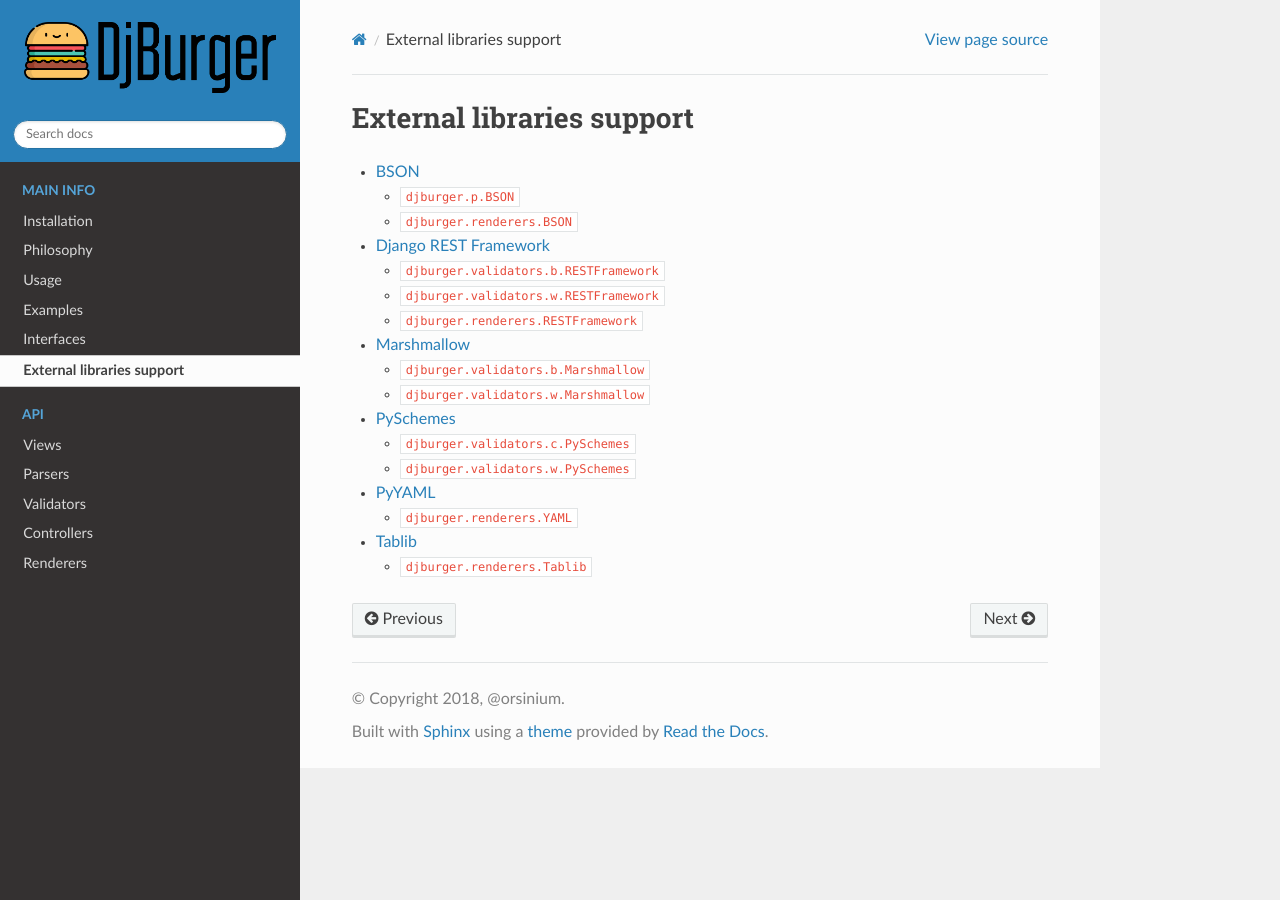
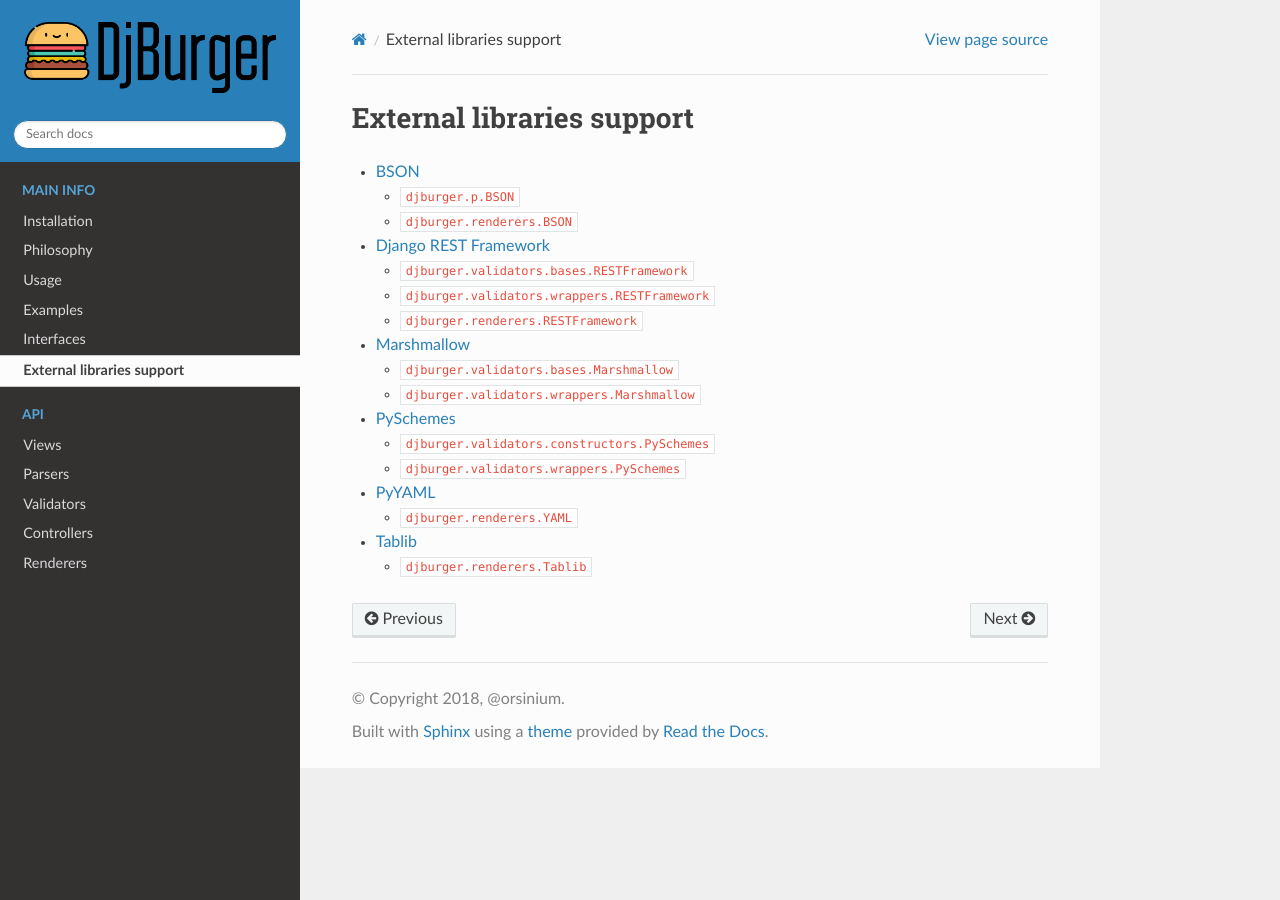
Before and after one commit to orsinium-archive/djburger, a Sphinx documentation site: the page built from wiki/source/external.md, in a window 1280 px wide. Built offline with Sphinx 7.4.7 and the Read the Docs theme 2.0.0, drawn with Linux system fonts in a browser that asks for light colours.

Commit message:
replace aliases for validators modules

```diff
--- a/wiki/source/external.md
+++ b/wiki/source/external.md
@@ -4,15 +4,15 @@
     * `djburger.p.BSON`
     * `djburger.renderers.BSON`
 * [Django REST Framework](django-rest-framework.org)
-    * `djburger.validators.b.RESTFramework`
-    * `djburger.validators.w.RESTFramework`
+    * `djburger.validators.bases.RESTFramework`
+    * `djburger.validators.wrappers.RESTFramework`
     * `djburger.renderers.RESTFramework`
 * [Marshmallow](https://github.com/marshmallow-code/marshmallow)
-    * `djburger.validators.b.Marshmallow`
-    * `djburger.validators.w.Marshmallow`
+    * `djburger.validators.bases.Marshmallow`
+    * `djburger.validators.wrappers.Marshmallow`
 * [PySchemes](https://github.com/shivylp/pyschemes)
-    * `djburger.validators.c.PySchemes`
-    * `djburger.validators.w.PySchemes`
+    * `djburger.validators.constructors.PySchemes`
+    * `djburger.validators.wrappers.PySchemes`
 * [PyYAML](https://github.com/yaml/pyyaml)
     * `djburger.renderers.YAML`
 * [Tablib](https://github.com/kennethreitz/tablib)
```
Also changed, not shown: wiki/source/examples.md (+4 -4 lines), wiki/source/interfaces.md (+1 -1 lines), wiki/source/usage.md (+5 -5 lines), 11 other files.
